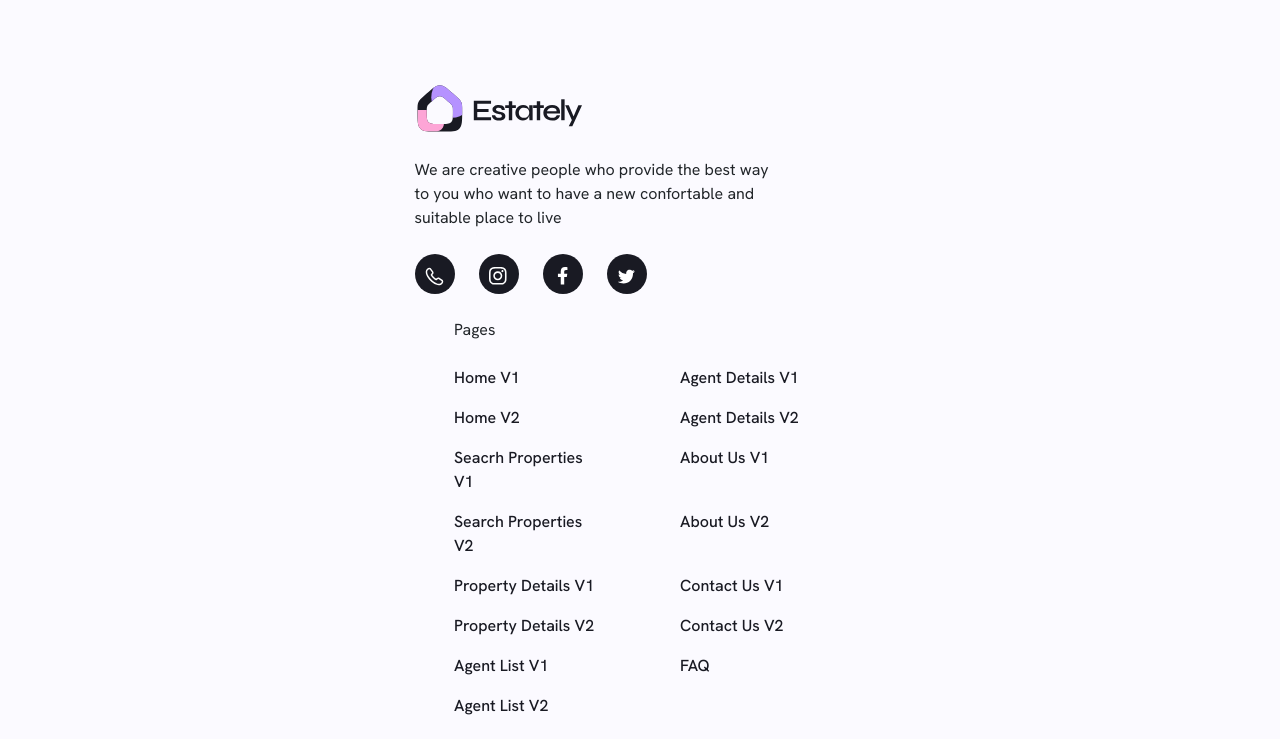
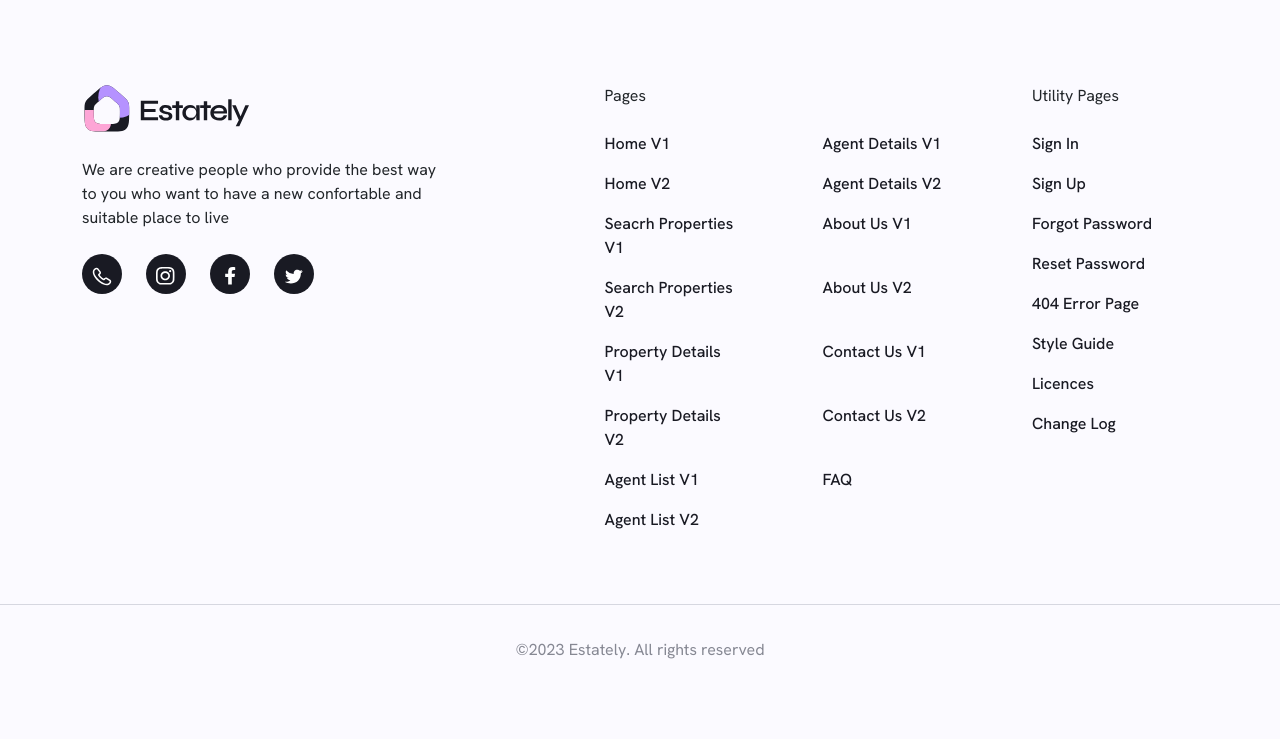
Before and after one commit to laksamanaap/Estately, a website: page index.html in a window 1280 px wide. Shown: the part 5554-6293 px from the top of the page. After the commit the page ends 6217 px from the top, so only its background shows below. Drawn offline with nearby package versions, Linux system fonts and the light colour scheme.

Commit message:
sixth commit

```diff
--- a/index.html
+++ b/index.html
@@ -1088,14 +1088,14 @@
 
   <!-- Footer  -->
   <section class="footer">
-    <div class="container text-md-start mt-5 mb-5">
+    <div class="container mt-5 mb-5">
       <!-- Grid row -->
 
       <div>
 
         <div class="row footer__content-wrap mt-3">
             <!-- Grid column -->
-            <div class="col-md-12 col-lg-5 mx-auto mb-4">
+            <div class="col-md-12 col-lg-5 mb-4">
             <!-- Content -->
             <div class="footer__content-left-wrap">
               <img src="assets/icons/footer__logo.svg">
@@ -1121,9 +1121,9 @@
           <!-- Grid column -->
 
           <!-- Grid column -->
+          <div class="col-md-auto col-lg-4 mb-4">
           <div class="footer__menu-group">
           <div class="footer__menu">
-            <div class="col-md-auto col-lg-4 mx-auto mb-4">
               <div class="paragraph-normal-regular mb-4">
               Pages
             </div>
@@ -1148,10 +1148,11 @@
             </div>
           </div>
           <!-- Grid column -->
+        </div>
 
           <!-- Grid column -->
+          <div class="col-md-auto col-lg-2 mb-md-0 mb-4">
           <div class="footer__menu">
-            <div class="col-md-auto col-lg-2 mx-auto mb-md-0 mb-4">
               <!-- Links -->
             <div class="paragraph-normal-regular mb-4">
               Utility Pages
@@ -1169,7 +1170,6 @@
           </div>
         </div>
           <!-- Grid column -->
-        </div>
       </div>
         <!-- Grid row -->
       </div>
```
